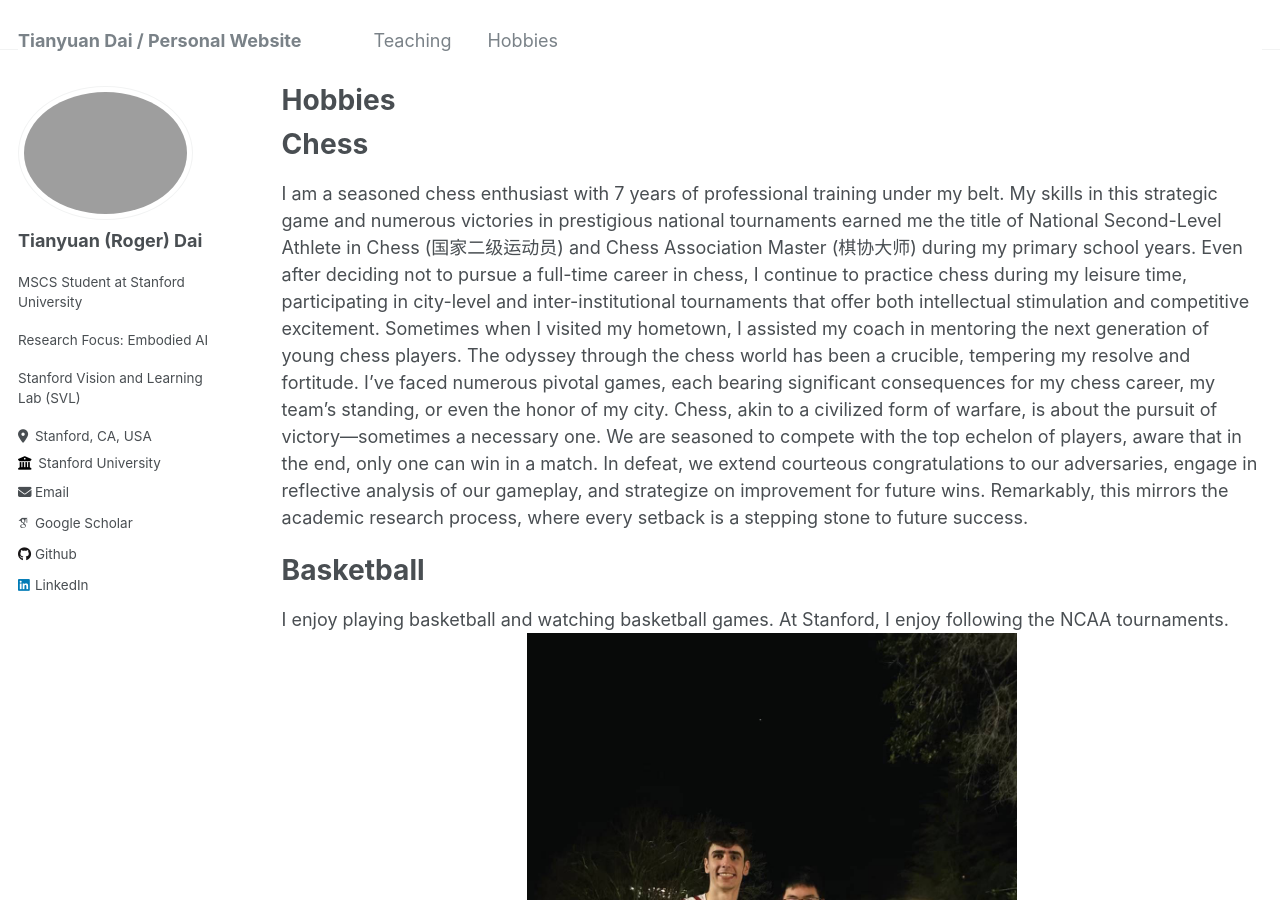
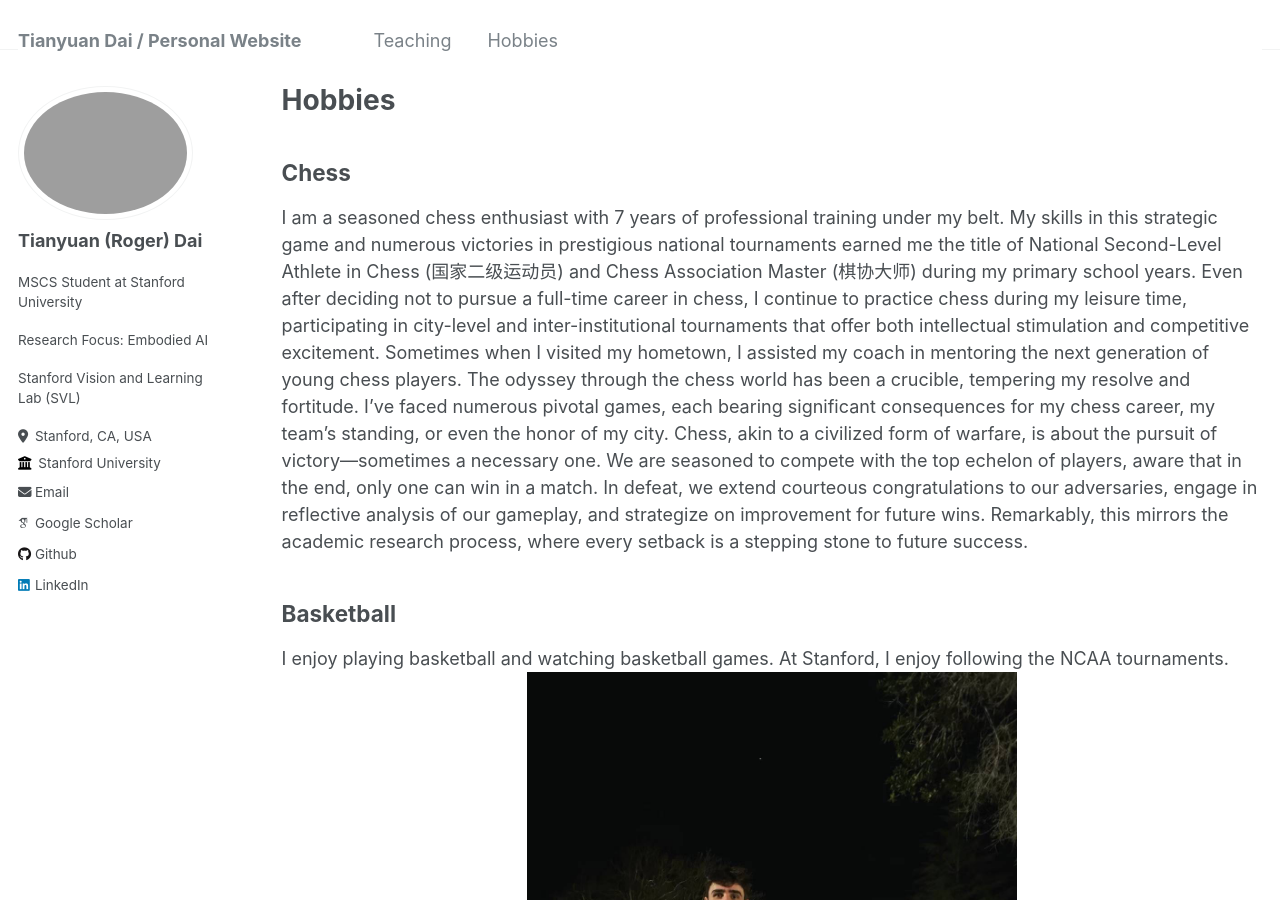
Before and after one commit to RogerDAI1217/RogerDai.github.io, a Jekyll site: the page built from _pages/portfolio.md, in a window 1280 px wide and 900 px high. Built offline with Jekyll 4.4.1, drawn with Linux system fonts in a browser that asks for light colours; some web fonts are replaced.

```diff
--- a/_pages/portfolio.md
+++ b/_pages/portfolio.md
@@ -5,8 +5,8 @@ permalink: /portfolio/
 author_profile: true
 ---
 
-Chess
-======
+## Chess
+
 I am a seasoned chess enthusiast with 7 years of professional training under my belt. My skills in this strategic game and numerous victories in prestigious national tournaments
 earned me the title of National Second-Level Athlete in Chess (国家二级运动员) and Chess Association Master (棋协大师) during my primary school years. Even after deciding not to pursue a full-time career in chess, I continue to practice chess
 during my leisure time, participating in city-level and inter-institutional tournaments that offer both intellectual stimulation and competitive excitement.
@@ -16,8 +16,8 @@ Chess, akin to a civilized form of warfare, is about the pursuit of victory—so
 only one can win in a match. In defeat, we extend courteous congratulations to our adversaries, engage in reflective analysis of our gameplay, and strategize on improvement for future wins.
 Remarkably, this mirrors the academic research process, where every setback is a stepping stone to future success.
 
-Basketball
-======
+## Basketball
+
 I enjoy playing basketball and watching basketball games. At Stanford, I enjoy following the NCAA tournaments.
 <img src="/images/basketball1.png" style="width: 50%; display: block; margin: auto;">
 
```
